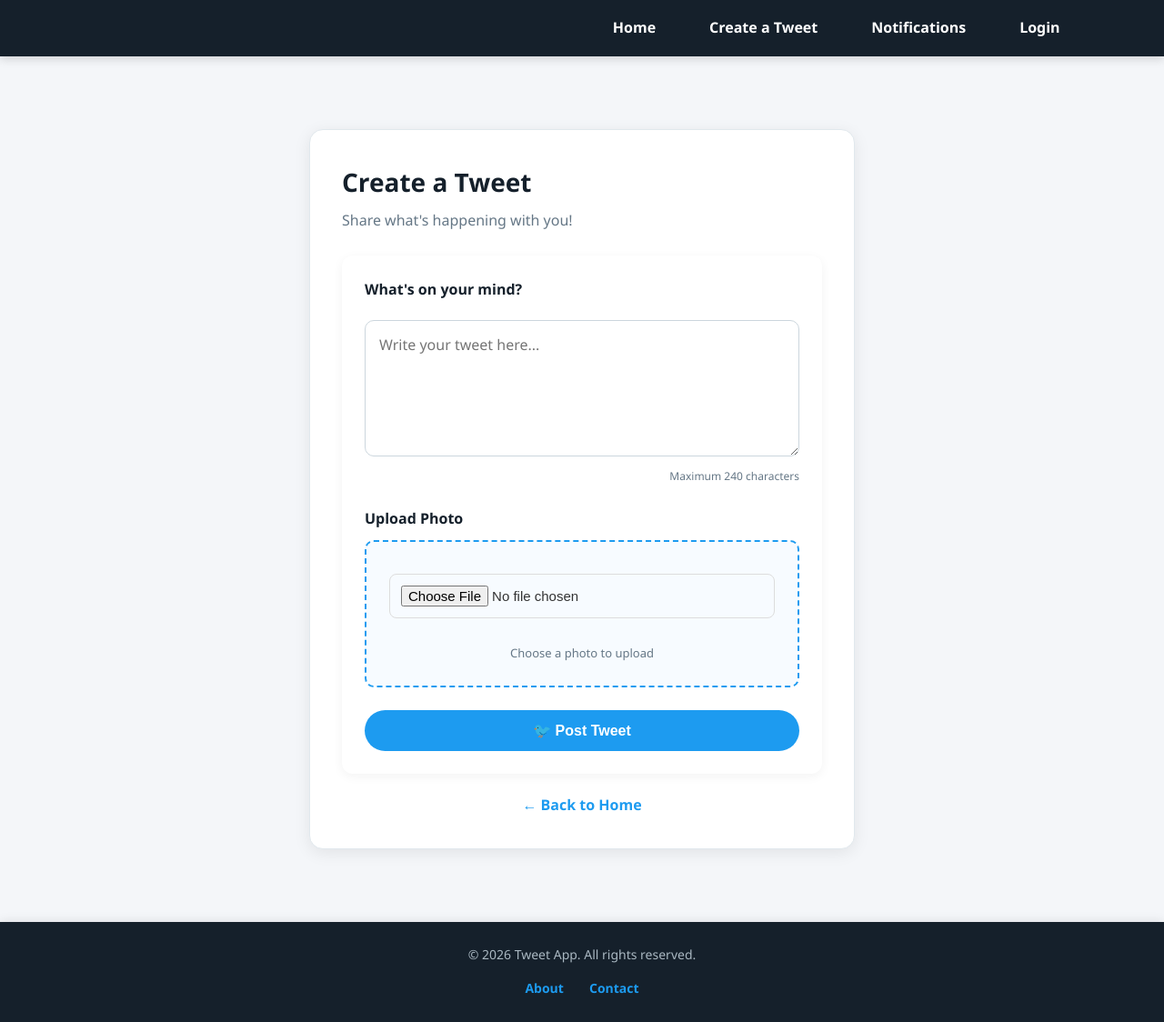
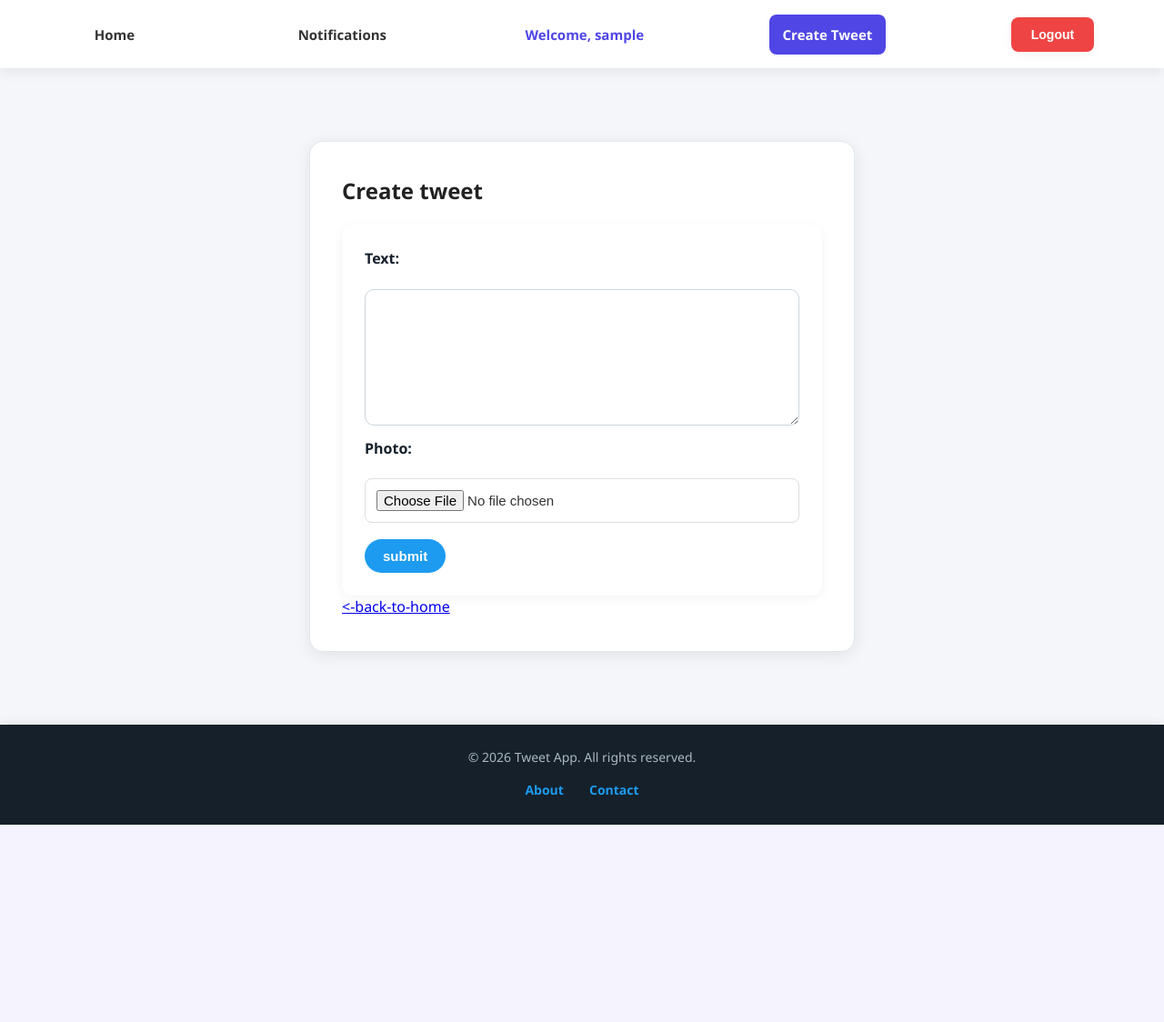
Before and after one commit to piyushcodehubs/Tweet_app, a Django app: page /make-tweet/ in a window 1280 px wide. Shown: the whole page at 91% size. After the commit the page ends 907 px from the top, so only its background shows below. Run offline with Django 5.2, Linux system fonts and the light colour scheme; the visitor is signed in with stand-in values (Sample User, id 1).

Commit message:
add logging logout

```diff
--- a/static/css/nav.css
+++ b/static/css/nav.css
@@ -1,60 +1,169 @@
 
-/* Navigation Bar */
+/* ==========================
+   NAVBAR STYLING
+========================== */
+
+* {
+    box-sizing: border-box;
+}
+
 nav {
     width: 100%;
-    background: #15202b;
-    padding: 18px 8%;
+    min-height: 75px;
+    padding: 15px 6%;
+
     display: flex;
     align-items: center;
-    justify-content: flex-end;
-    gap: 35px;
-    box-shadow: 0 3px 10px rgba(0, 0, 0, 0.15);
+    justify-content: space-between;
+    gap: 20px;
+
+    background: #ffffff;
+    box-shadow: 0 3px 15px rgba(0, 0, 0, 0.08);
+
     position: sticky;
     top: 0;
     z-index: 1000;
 }
 
-/* Navigation Links */
+/* NAV LINKS */
+
 nav a {
-    color: #ffffff;
     text-decoration: none;
-    font-size: 16px;
+    color: #333333;
+
+    font-size: 15px;
     font-weight: 600;
-    position: relative;
-    transition: color 0.3s ease;
+
+    padding: 10px 15px;
+    border-radius: 8px;
+
+    transition: all 0.3s ease;
 }
 
-/* Hover Effect */
 nav a:hover {
-    color: #1d9bf0;
+    color: #ffffff;
+    background: #4f46e5;
 }
 
-/* Underline Animation */
-nav a::after {
-    content: "";
-    position: absolute;
-    width: 0;
-    height: 2px;
-    background: #1d9bf0;
-    bottom: -7px;
-    left: 0;
-    transition: width 0.3s ease;
+/* USERNAME */
+
+nav span {
+    color: #4f46e5;
+    font-size: 15px;
+    font-weight: 700;
 }
 
-nav a:hover::after {
-    width: 100%;
+/* LOGOUT FORM */
+
+nav form {
+    margin: 0;
+    padding: 0;
 }
 
-/* Responsive Design */
-@media (max-width: 600px) {
+/* LOGOUT BUTTON */
+
+nav form button {
+    border: none;
+    outline: none;
+
+    padding: 11px 22px;
+
+    background: #ef4444;
+    color: white;
+
+    font-size: 14px;
+    font-weight: 600;
+
+    border-radius: 8px;
+    cursor: pointer;
+
+    transition: all 0.3s ease;
+}
+
+nav form button:hover {
+    background: #dc2626;
+    transform: translateY(-2px);
+    box-shadow: 0 4px 10px rgba(239, 68, 68, 0.25);
+}
+
+/* CREATE TWEET LINK */
+
+nav a[href*="make-tweet"] {
+    background: #4f46e5;
+    color: white;
+}
+
+nav a[href*="make-tweet"]:hover {
+    background: #3730a3;
+}
+
+/* LOGIN AND REGISTER */
+
+nav a[href*="login"] {
+    border: 1px solid #4f46e5;
+    color: #4f46e5;
+}
+
+nav a[href*="login"]:hover {
+    background: #4f46e5;
+    color: white;
+}
+
+nav a[href*="register"] {
+    background: #4f46e5;
+    color: white;
+}
+
+nav a[href*="register"]:hover {
+    background: #3730a3;
+}
+
+/* ==========================
+   TABLET RESPONSIVENESS
+========================== */
+
+@media (max-width: 768px) {
+
     nav {
-        padding: 16px 12px;
-        justify-content: center;
-        gap: 18px;
+        padding: 15px 4%;
+        gap: 10px;
         flex-wrap: wrap;
     }
 
     nav a {
         font-size: 14px;
+        padding: 9px 11px;
+    }
+
+    nav span {
+        font-size: 14px;
     }
 }
+
+/* ==========================
+   MOBILE RESPONSIVENESS
+========================== */
+
+@media (max-width: 480px) {
+
+    nav {
+        justify-content: center;
+        gap: 8px;
+        padding: 15px 10px;
+    }
+
+    nav a {
+        font-size: 13px;
+        padding: 8px 10px;
+    }
+
+    nav span {
+        width: 100%;
+        text-align: center;
+    }
+
+    nav form button {
+        padding: 9px 15px;
+        font-size: 13px;
+    }
+}
--- a/templates/nav.html
+++ b/templates/nav.html
@@ -6,7 +6,25 @@
 
 <nav>
     <a href="/">Home</a>
-    <a href="{% url 'make_tweet' %}">Create a Tweet</a>
     <a href="#">Notifications</a>
-    <a href="#">Login</a>
+
+    {% if user.is_authenticated %}
+
+        <span>Welcome, {{ user.username }}</span>
+
+        <a href="{% url 'make_tweet' %}">Create Tweet</a>
+
+        <form method="POST" action="{% url 'logout' %}">
+            {% csrf_token %}
+            <button type="submit">Logout</button>
+        </form>
+
+    {% else %}
+
+        <a href="{% url 'login' %}">Login</a>
+        <a href="{% url 'register' %}">Register</a>
+
+    {% endif %}
+
+
 </nav>
--- /dev/null
+++ b/tweet/forms.py
@@ -0,0 +1,16 @@
+from django import forms
+from .models import Tweet
+from django.contrib.auth.forms import UserCreationForm
+from django.contrib.auth.models import User
+
+class TweetForms(forms.ModelForm):
+  class Meta:
+    model = Tweet
+    fields = ['text','photo']
+
+
+class UserRegistrationForm(UserCreationForm):
+  eamil = forms.EmailField()
+  class Meta:
+    model = User
+    fields =('username','email','password1','password2')
--- a/tweet/templates/tweet/make_tweet.html
+++ b/tweet/templates/tweet/make_tweet.html
@@ -13,50 +13,18 @@
 
     <div class="create-card">
 
-        <h1>Create a Tweet</h1>
-        <p class="subtitle">Share what's happening with you!</p>
-
+        <h2>
+            {% if form.instance.pk %}
+            Edit TWeet
+            {% else %}
+            Create tweet
+            {% endif %}
+        </h2>
         <form method="POST" enctype="multipart/form-data">
-            {% csrf_token %}
-
-            <label for="text">What's on your mind?</label>
-
-            <textarea
-                name="text"
-                id="text"
-                placeholder="Write your tweet here..."
-                maxlength="240"
-                required
-            ></textarea>
-
-            <div class="character-count">
-                Maximum 240 characters
-            </div>
-
-            <label for="photo">Upload Photo</label>
-
-            <div class="upload-box">
-                <input
-                    type="file"
-                    name="photo"
-                    id="photo"
-                    accept="image/*"
-                >
-                <p>Choose a photo to upload</p>
-            </div>
-
-            <button type="submit" class="tweet-btn">
-                🐦 Post Tweet
-            </button>
+        {% csrf_token %}
+            {{ form.as_p }}
+            <button>submit</button>
 
         </form>
-
-        <a href="{% url 'home' %}" class="back-link">
-            ← Back to Home
-        </a>
-
-    </div>
-
-</div>
-
+        <a href="{% url 'home' %}"><-back-to-home</a>
 {% endblock %}
--- a/tweet/urls.py
+++ b/tweet/urls.py
@@ -4,5 +4,10 @@ from . import views
 urlpatterns = [
     path('', views.home, name="home"),
     path('make-tweet/', views.make_tweet, name="make_tweet"),
+    path('<int:tweet_id>/edit/',views.tweet_edit,name="tweet_edit"),
+    path('<int:tweet_id>/delete/',views.tweet_delete,name="tweet_delete"),
+    path('register/',views.register,name='register')
+
+
 
 ]
--- a/tweet/views.py
+++ b/tweet/views.py
@@ -1,7 +1,10 @@
 from django.shortcuts import render, redirect
 from django.contrib.auth.decorators import login_required
+from django.shortcuts import get_object_or_404
+from .forms import TweetForms , UserRegistrationForm
+from .models import Tweet
+from django.contrib.auth import login
 
-from .models import Tweet
 
 # Create your views here.
 def home(request):
@@ -10,15 +13,51 @@ def home(request):
 
 @login_required
 def make_tweet(request):
+  if request.method =='POST':
+    form =TweetForms(request.POST,request.FILES)
+    if form.is_valid():
+      tweet = form.save(commit=False)
+      tweet.user = request.user
+      tweet.save()
+      return redirect('home')
+
+  else:
+    form = TweetForms()
+  return render(request,'tweet/make_tweet.html', {'form':form})
+
+@login_required
+def tweet_edit(request,tweet_id):
+  tweet = get_object_or_404(Tweet,pk= tweet_id, user = request.user)
   if request.method == 'POST':
-    text = request.POST.get('text')
+    form = TweetForms(request.POST,request.FILES,instance=tweet)
+    if form.is_valid():
+      tweet=form.save(commit=False)
+      tweet.user = request.user
+      tweet.save()
+      return redirect('home')
+  else:
+    form  = TweetForms(instance=tweet)
+  return render(request,'tweet/make_tweet.html',{'form':form})
 
-    photo = request.FILES.get('photo')
+@login_required
+def tweet_delete(request,tweet_id):
+  tweet = get_object_or_404(Tweet,pk = tweet_id,user=request.user)
+  if request.method =='POST':
+    tweet.delete()
+    return redirect('home')
+  return render(request,'tweet/tweet_delete.html',{'tweet':tweet})
 
-    Tweet.objects.create(
-      user = request.user,
-      text = text,
-      photo = photo
-    )
-    return redirect('home')
-  return render(request,'tweet/make_tweet.html')
+
+
+def register(request):
+  if request.method == 'POST':
+    form=UserRegistrationForm(request.POST)
+    if form.is_valid():
+      user = form.save(commit=False)
+      user.set_password(form.cleaned_data['password1'])
+      user.save()
+      login(request,user)
+      return redirect('home')
+  else:
+    form = UserRegistrationForm()
+  return render(request,'registration/register.html',{'form':form})
--- a/tweetstie/settings.py
+++ b/tweetstie/settings.py
@@ -144,3 +144,6 @@ MAILERS = {
         'BACKEND': 'django.core.mail.backends.console.EmailBackend',
     },
 }
+LOGIN_URL = '/accounts/login/'
+LOGIN_REDIRECT_URL = 'home'
+LOGOUT_REDIRECT_URL = 'home'
--- a/tweetstie/urls.py
+++ b/tweetstie/urls.py
@@ -18,10 +18,10 @@ from django.contrib import admin
 from django.urls import path,include
 from django.conf import settings
 from django.conf.urls.static import static
-
 urlpatterns = [
     path('admin/', admin.site.urls),
     path('', include('tweet.urls')),
+    path('accounts/', include('django.contrib.auth.urls')),
 ]
 
 if settings.DEBUG:
```
Also changed, not shown: static/css/home_page.css (+24 -0 lines), static/css/login.css (added, +147 -0 lines), templates/auth_base.html (deleted, +0 -11 lines), templates/registration/log_out.html (added, +15 -0 lines), templates/registration/login.html (added, +24 -0 lines), templates/registration/register.html (added, +24 -0 lines), tweet/templates/tweet/home.html (+9 -1 lines), tweet/templates/tweet/login.html (added, +76 -0 lines), tweet/templates/tweet/tweet_delete.html (added, +19 -0 lines).
